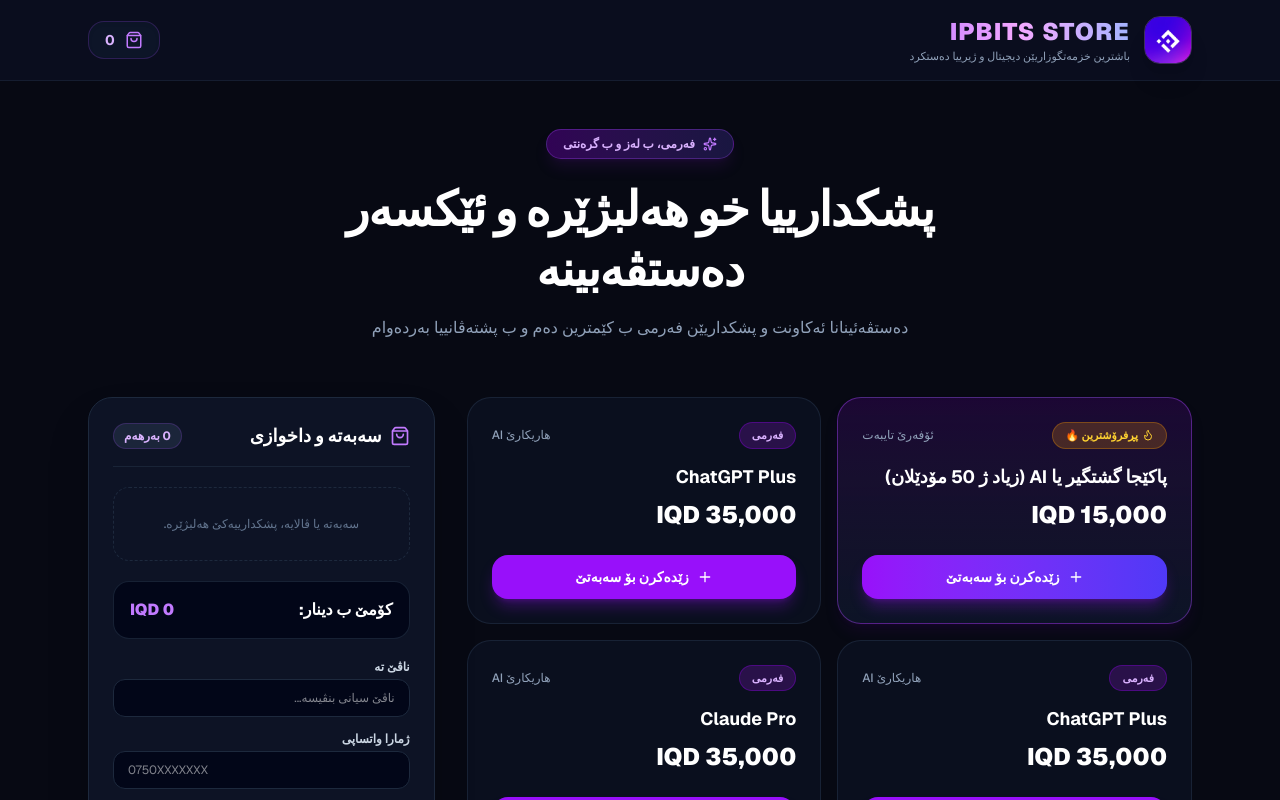
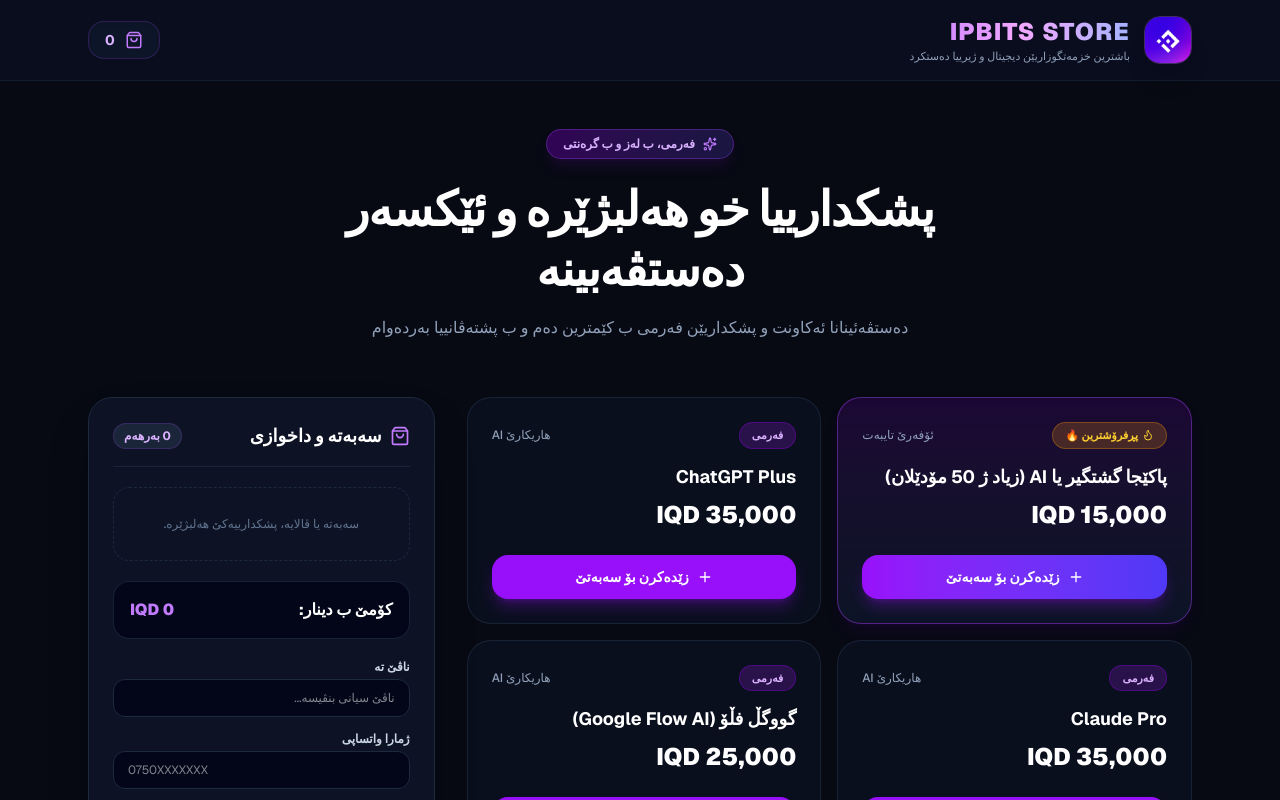
Before and after one commit to ipbits/IPBITS-STORE, a Next.js app: page / in a window 1280 px wide. Shown: the top 800 px of the page. Built offline with nearby package versions, Linux system fonts and the light colour scheme.

Commit message:
update website

```diff
--- a/src/app/page.js
+++ b/src/app/page.js
@@ -28,7 +28,6 @@ const PRODUCTS = [
   },
 
   // بەرهەمێن دی یێن تە...
-  { id: 'chatgpt', name: 'ChatGPT Plus', priceIQD: 35000, category: 'هاریکارێ AI', badge: 'فەرمی' },
   // ...
   // ژیرییا دەستکرد (AI)
   { id: 'chatgpt', name: 'ChatGPT Plus', priceIQD: 35000, category: 'هاریکارێ AI', badge: 'فەرمی' },
```
